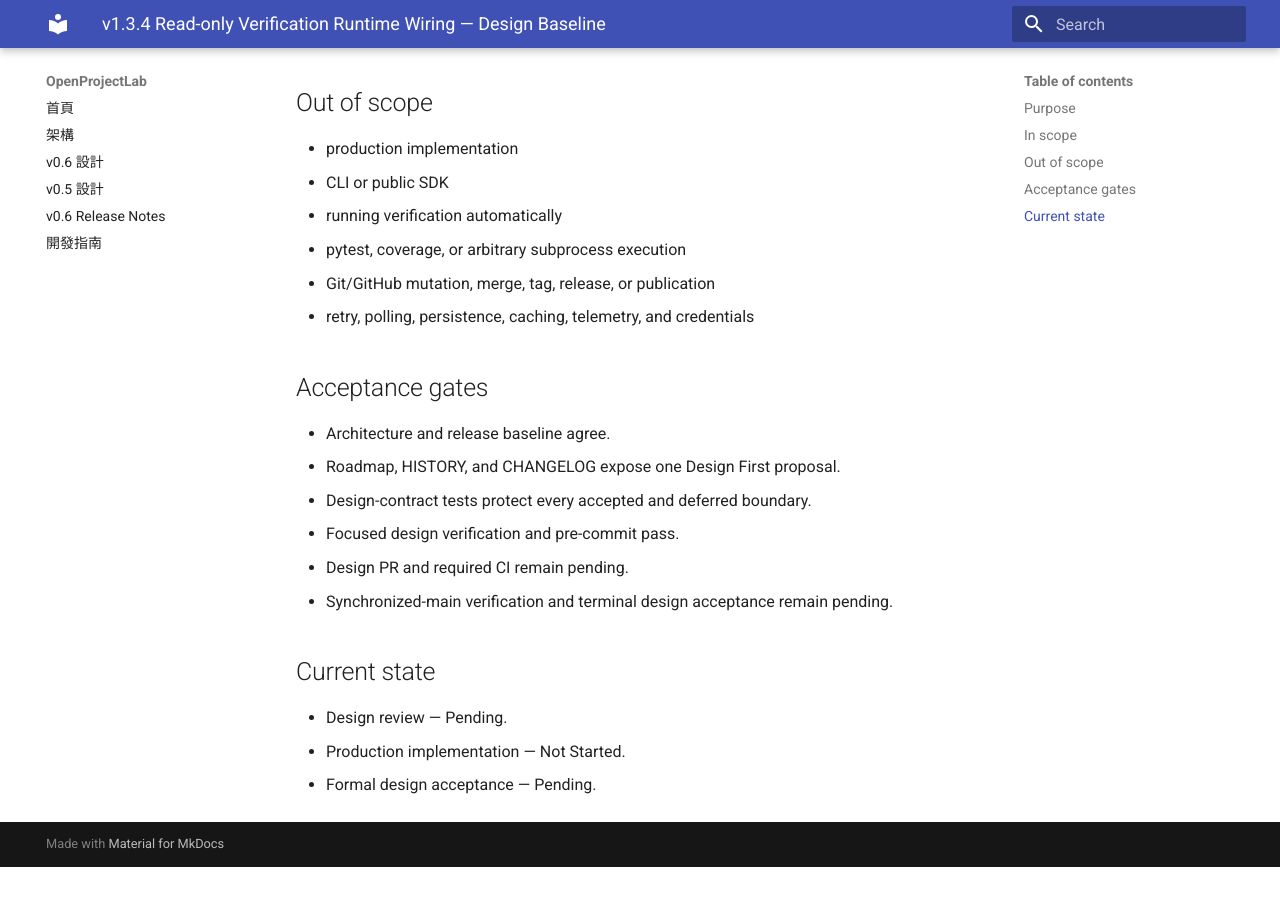
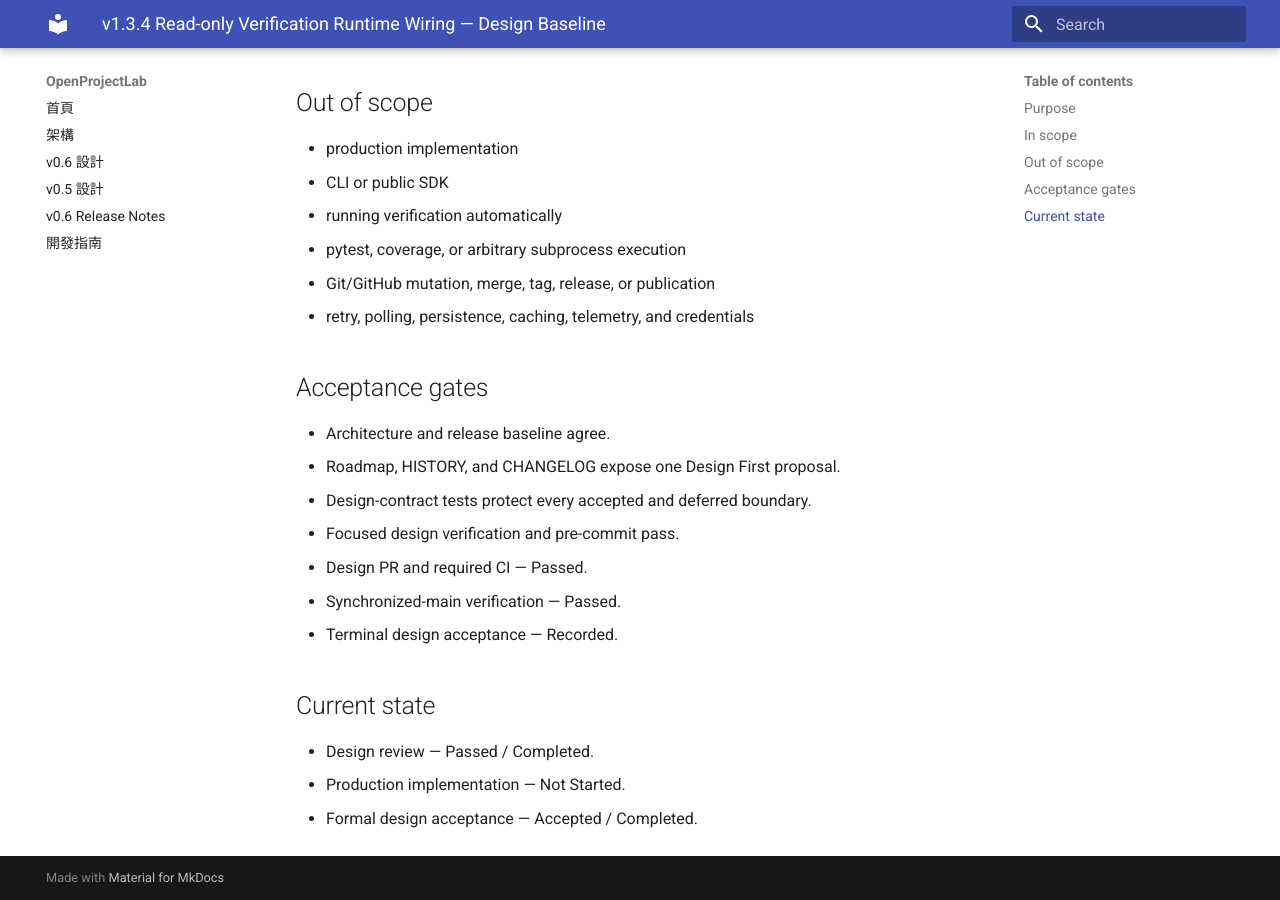
Before and after one commit to khwang1964/OpenProjectLab, an MkDocs documentation site: the page built from docs/releases/v1.3.4-read-only-verification-runtime-wiring.md, in a window 1280 px wide and 900 px high, scrolled down 662 px. Built offline with MkDocs 1.6.1 and Material for MkDocs 9.7.7, drawn with Linux system fonts in a browser that asks for light colours; before the commit the page ends 1529 px from its top, so only the background shows below that; some of the changed text lies outside the part shown.

Commit message:
docs: accept v1.3.4 read-only verification runtime wiring design (#285)

```diff
--- a/docs/releases/v1.3.4-read-only-verification-runtime-wiring.md
+++ b/docs/releases/v1.3.4-read-only-verification-runtime-wiring.md
@@ -1,6 +1,6 @@
 # v1.3.4 Read-only Verification Runtime Wiring — Design Baseline
 
-> Status: Proposed / Pending design review
+> Status: Accepted / Completed
 
 ## Purpose
 
@@ -33,11 +33,12 @@ read-only authority.
 - Roadmap, HISTORY, and CHANGELOG expose one Design First proposal.
 - Design-contract tests protect every accepted and deferred boundary.
 - Focused design verification and pre-commit pass.
-- Design PR and required CI remain pending.
-- Synchronized-main verification and terminal design acceptance remain pending.
+- Design PR and required CI — Passed.
+- Synchronized-main verification — Passed.
+- Terminal design acceptance — Recorded.
 
 ## Current state
 
-- Design review — Pending.
+- Design review — Passed / Completed.
 - Production implementation — Not Started.
-- Formal design acceptance — Pending.
+- Formal design acceptance — Accepted / Completed.
```
Also changed, not shown: CHANGELOG.md (+9 -0 lines), docs/HISTORY.md (+11 -0 lines), docs/architecture/read-only-verification-runtime-wiring.md (+1 -1 lines), docs/releases/v1.3.4-read-only-verification-runtime-wiring-design-acceptance.md (added, +31 -0 lines), docs/roadmap.md (+11 -0 lines), 2 other files.
